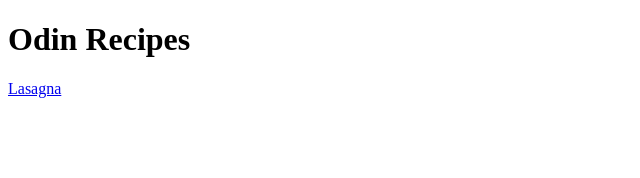
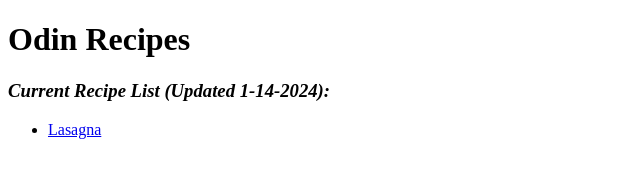
Before and after one commit to rainharmonics/odin-recipes, a plain HTML site: page index.html in a window 1280 px wide. Shown: the whole page, without its empty margins (0-640 px from the left). Drawn offline with Linux system fonts and the light colour scheme.

Commit message:
Create header w/ list of recipes
Unordered list of recipes on the main page for future recipe additions.

```diff
--- a/index.html
+++ b/index.html
@@ -6,6 +6,9 @@
     </head>
     <body>
         <h1>Odin Recipes</h1>
-        <a href="./recipes/lasagna.html">Lasagna</a>
+        <h3><em>Current Recipe List (Updated 1-14-2024):</em></h3>
+        <ul>
+            <li><a href="./recipes/lasagna.html">Lasagna</a></li>
+        </ul>
     </body>
 </html>
```
